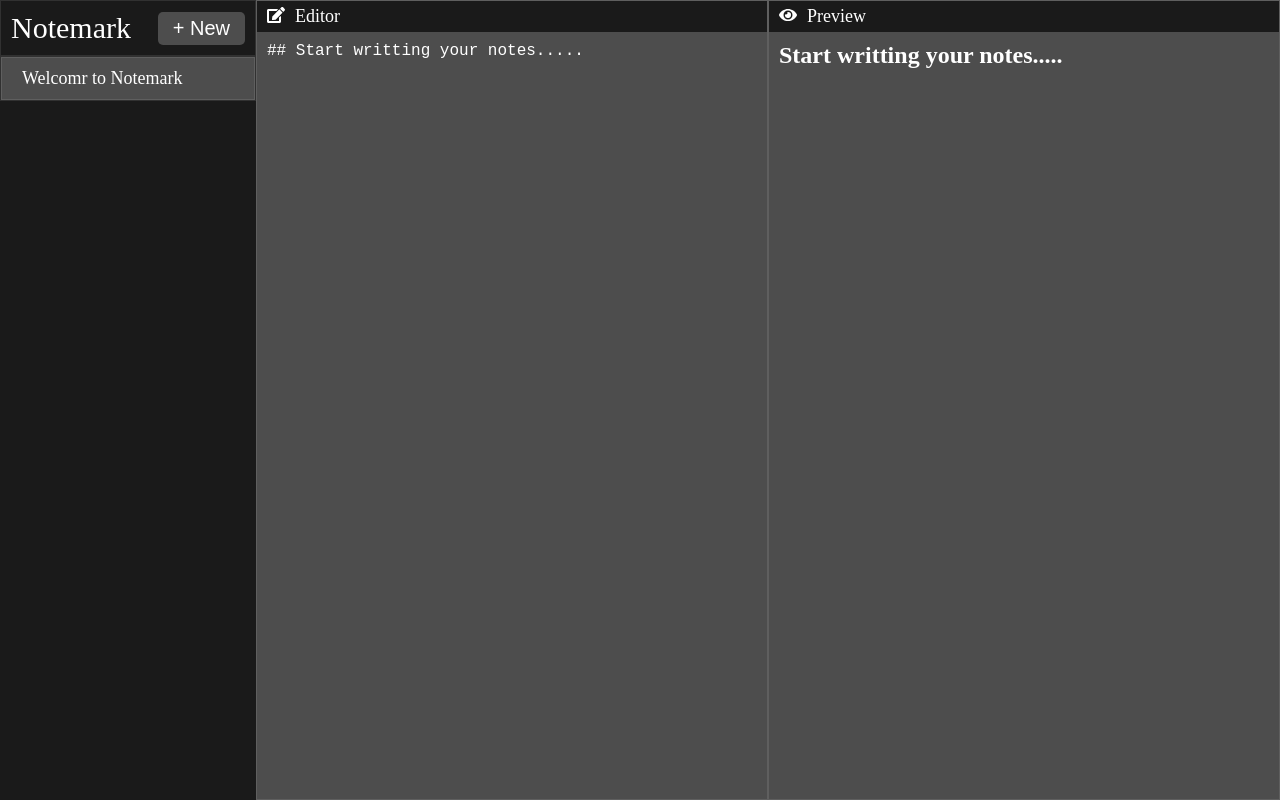
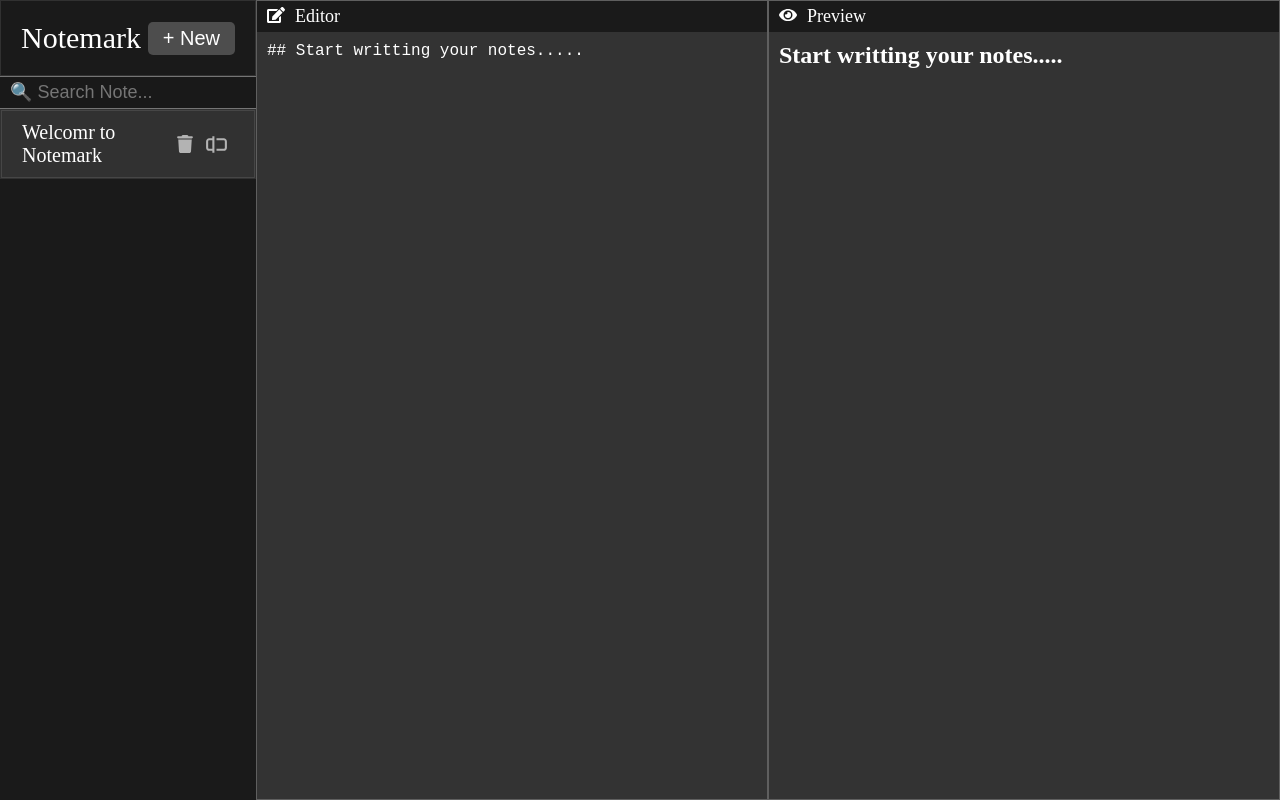
Before and after one commit to abhinandan029/Notemark, a React (Vite) app: page / in a window 1280 px wide. Built offline with nearby package versions, Linux system fonts and the light colour scheme.

Commit message:
New Features : delete, rename, search option and bug fixes

```diff
--- a/src/App.jsx
+++ b/src/App.jsx
@@ -6,12 +6,24 @@ import Preview from './Components/Preview.jsx'
 
 
 function App() {
-  const {notes, activeNote, setActiveNoteId, addNote, updateNote} = useNotes();
+  const {notes, activeNote, setActiveNoteId, addNote, updateNote, deleteNote} = useNotes();
 
   return (
     <>
-      <Sidebar notes={notes} activeNoteId={activeNote?.id} onSelect={setActiveNoteId} onAdd={addNote} />
-      <Editor note={activeNote} onChange={(body) =>activeNote && updateNote(activeNote.id, {body} )}/>
+      <Sidebar
+        notes={notes}
+        activeNoteId={activeNote?.id}
+        onSelect={setActiveNoteId}
+        onAdd={addNote}
+        onDelete={deleteNote}
+        onRename={updateNote}
+      />
+
+      <Editor
+        note={activeNote}
+        onChange={(body) =>activeNote && updateNote(activeNote.id, {body} )}
+      />
+
       <Preview body={activeNote?.body || ""}/>
 
     </>
--- a/src/Components/Editor.jsx
+++ b/src/Components/Editor.jsx
@@ -1,12 +1,20 @@
 import '../styles/Editor.css'
-import { FaEdit } from "react-icons/fa";
+import { FaEdit } from "react-icons/fa"
 
-function Editor({note, onChange}){
+function Editor({notes, note, onChange}){
 
   return (
     <div className="Editor">
       <div id="editor_topbar"><FaEdit /><p>Editor</p></div>
-      <textarea placeholder="Start Writing Your Note...."  value={note?.body || ""} onChange={(e) => onChange(e.target.value)}></textarea>
+
+      <textarea
+
+        placeholder={note == null ? "Create a New note" : "start Writing Your Note..."}
+        value={note?.body || ""}
+        onChange={(e) => onChange(e.target.value)}>
+
+      </textarea>
+
     </div>
   );
 
--- a/src/Components/Sidebar.jsx
+++ b/src/Components/Sidebar.jsx
@@ -1,6 +1,33 @@
+import {useState} from 'react'
+
 import '../styles/Sidebar.css'
+import {FaTrash} from 'react-icons/fa6'
+import { CgRename } from "react-icons/cg";
 
-function Sidebar( {notes, activeNote, onSelect, onAdd, activeNoteId}){
+function Sidebar( {notes, activeNote, onSelect, onAdd, activeNoteId, onDelete, onRename}){
+
+  const [editingId, setEditingId] = useState(null);
+  const [newTitle, setNewTitle] = useState("");
+
+  const [searchQuery, setSearchQuery] = useState("");
+
+  function searchNotes(){
+    const filteredNotes = notes.filter(
+      (note) => {return ((note.title || "").toLowerCase().startsWith(searchQuery.toLowerCase()))}
+    );
+
+    return filteredNotes;
+  }
+
+  function editing(note){
+    setEditingId(note.id);
+    setNewTitle(note.title);
+  }
+
+  function saveTitle(id){
+    onRename(id, {title : newTitle.trim() || "untitled"});
+    setEditingId(null);
+  }
 
   return (
     <div className="Sidebar">
@@ -10,14 +37,49 @@ function Sidebar( {notes, activeNote, onSelect, onAdd, activeNoteId}){
         <button onClick={onAdd}> + New</button>
       </div>
 
+      <input
+
+        id="search_bar"
+        placeholder="🔍 Search Note..."
+        value={searchQuery}
+        onChange={(e) => setSearchQuery(e.target.value)}>
+
+      </input>
+
+
       <div id="notes_container">
 
-        {notes.map(
+        {searchNotes().map(
           (note) => {return (
-          <div id={`${note.id === activeNoteId? "active_note" : "note"}`}
-            key={note.id}
-            onClick={() => onSelect(note.id)}>
-              {note.title}
+          <div
+              id={`${note.id === activeNoteId? "active_note" : "note"}`}
+              key={note.id}
+              onClick={() => onSelect(note.id)}
+            >
+
+            <div id="info">
+
+              {
+                editingId === note.id ?
+                (<input id="rename_title"
+
+                  autoFocus
+                  value={newTitle}
+                  onChange={(e) => setNewTitle(e.target.value)}
+                  onBlur={() => saveTitle(note.id)}
+                  onKeyDown={(e) => e.key === "Enter" && saveTitle(note.id)}>
+
+                </input>) :
+                (<p id="title">{note.title}</p>)
+              }
+
+            </div>
+
+            <div id="edit_options">
+              <FaTrash id="delete_btn"  onDoubleClick={(e) => {e.stopPropagation(); onDelete(note.id);} } title="Delete"/>
+              <CgRename id="rename_btn" title="Rename"  onDoubleClick={(e) =>{e.stopPropagation(); editing(note);}} />
+            </div>
+
           </div>);
         })}
 
--- a/src/hooks/useNote.jsx
+++ b/src/hooks/useNote.jsx
@@ -20,7 +20,7 @@ export function useNotes(){
 
   useEffect(() => {
     localStorage.setItem("notemark-notes", JSON.stringify(notes));
-    setActiveNoteId(notes[0].id)
+    setActiveNoteId(activeNote?.id || notes[0]?.id || null)
   }, [notes]);
 
   const [activeNoteId, setActiveNoteId] = useState(initialNote.id);
@@ -54,6 +54,13 @@ export function useNotes(){
 
   }
 
-  return {notes, activeNote, setActiveNoteId, addNote, updateNote} ;
+  function deleteNote(id){
+    setNotes((prevNotes) => {
+      const updated = prevNotes.filter((note) => note.id !== id)
+      return updated;
+    })
+  }
+
+  return {notes, activeNote, setActiveNoteId, addNote, updateNote, deleteNote} ;
 
 }
--- a/src/styles/Editor.css
+++ b/src/styles/Editor.css
@@ -19,7 +19,7 @@
 .Editor textarea{
   flex : 1;
   resize : none;
-  background-color : hsl(0, 0%, 30%);
+  background-color : hsl(0, 0%, 20%);
   padding : 10px 10px;
   border : none;
   color : white;
--- a/src/styles/Preview.css
+++ b/src/styles/Preview.css
@@ -18,6 +18,6 @@
 
 #preview_area{
   flex : 1;
-  background-color : hsl(0, 0%, 30%);
+  background-color : hsl(0, 0%, 20%);
   padding : 10px 10px;
 }
--- a/src/styles/Sidebar.css
+++ b/src/styles/Sidebar.css
@@ -9,7 +9,7 @@
 }
 #header{
   display : flex;
-  padding : 10px;
+  padding : 20px;
   align-items : center;
   border : 1px solid hsl(0, 0%, 100%, 0.1);
 }
@@ -35,6 +35,20 @@
   transform : scale(1.1);
 }
 
+#search_bar{
+  padding : 5px 10px;
+  font-size : 18px;
+  background-color : hsl(0, 0%, 10%, 0.1);
+  border : 1px solid hsla(0, 0%, 100%, 0.4);
+  border-left : none;
+  border-right : none;
+  color : white;
+}
+#search_bar:focus{
+  outline : 1px solid hsla(0, 0%, 100%, 0.3);
+}
+
+
 #notes_container{
   display : flex;
   flex-direction : column;
@@ -45,9 +59,11 @@
 }
 
 #notes_container #note{
-  border : 1px solid hsl(0, 0%, 100%, 0.1);
+  border : 1px solid hsl(0, 0%, 100%,0.1);
   padding : 10px 20px;
-  font-size : 18px;
+  font-size : 20px;
+  display : flex;
+  align-items : center;
 }
 #note:hover{
   background-color : hsl(0, 0%, 30%);
@@ -56,6 +72,70 @@
 #notes_container #active_note{
   border : 1px solid hsl(0, 0%, 100%, 0.1);
   padding : 10px 20px;
+  font-size : 20px;
+  background-color : hsl(0, 0%, 100%,0.1);
+  display : flex;
+  align-items : center;
+  #edit_options{
+    display : flex;
+  }
+  transition : background-color 0.5s ease-in-out;
+}
+
+#tags{
+  font-size : 16px;
+  color : hsl(0, 0%, 80%);
+}
+#updatedTime{
+  font-size : 16px;
+  color : hsl(0, 0%, 80%);
+}
+
+#edit_options{
+  margin-left : auto;
+  display : none;
+  align-items : center;
+}
+
+#delete_btn{
+  color : hsl(0, 0%, 70%);
+  border : none;
+  cursor : pointer;
+  margin :5px;
   font-size : 18px;
+  transition : transform 0.3s ease-in-out;
+}
+#delete_btn:hover{
+  color : hsl(0, 0%, 100%);
+  transform : scale(1.1);
+}
+
+#rename_btn{
+  color : hsl(0, 0%, 70%);
+  border : none;
+  cursor : pointer;
+  margin-left : auto;
+  font-size : 25px;
+  margin :5px;
+  transition : transform 0.3s ease-in-out;
+}
+
+#rename_btn:hover{
+  color : hsl(0, 0%, 100%);
+  transform : scale(1.1);
+}
+
+#rename_title{
+  padding : 0px 10px;
+  width : 60%;
+  margin-bottom : 5px;
   background-color : hsl(0, 0%, 30%);
+  border-radius : 5px;
+  border : 1px hsl(0, 0%, 10%, 0.1);
 }
+
+#rename_title:focus{
+  outline : 1px solid  hsla(0, 0%, 100%, 0.5);
+  color : white;
+  font-size : 20px;
+}
```
